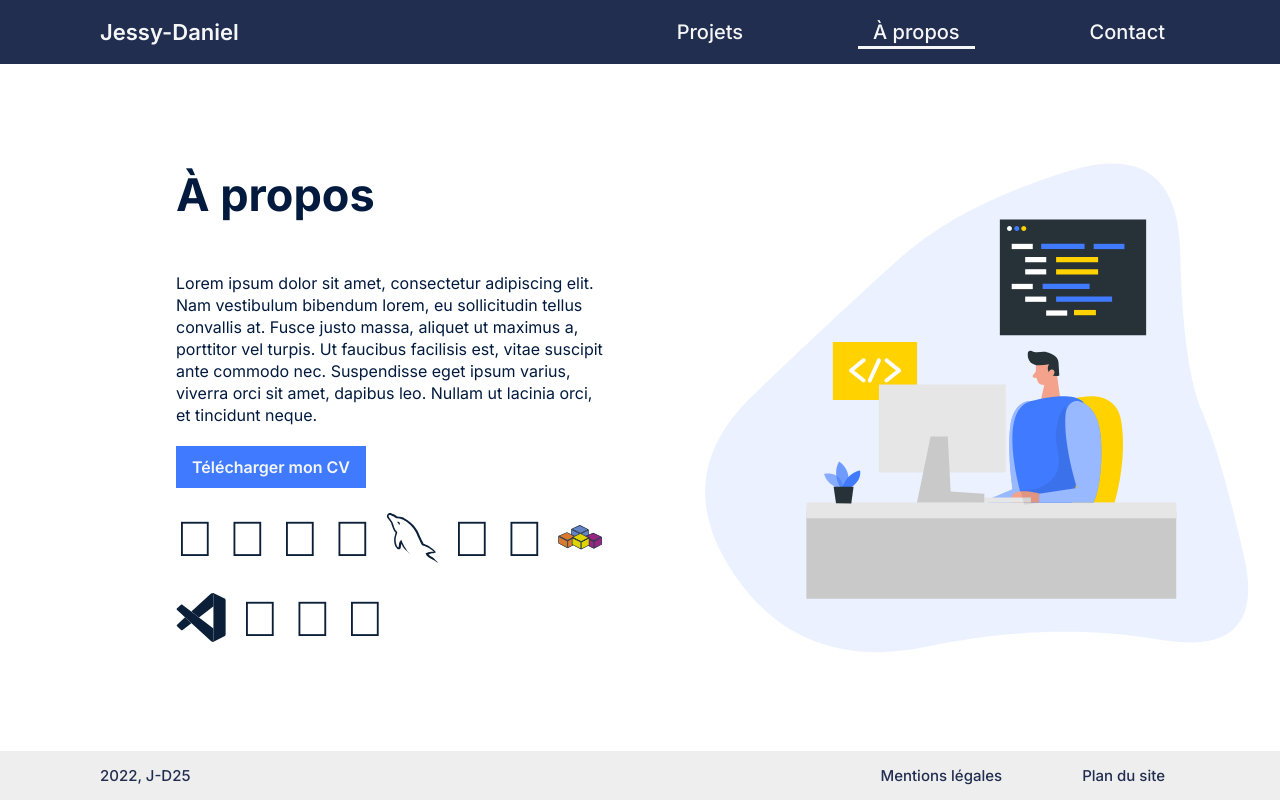
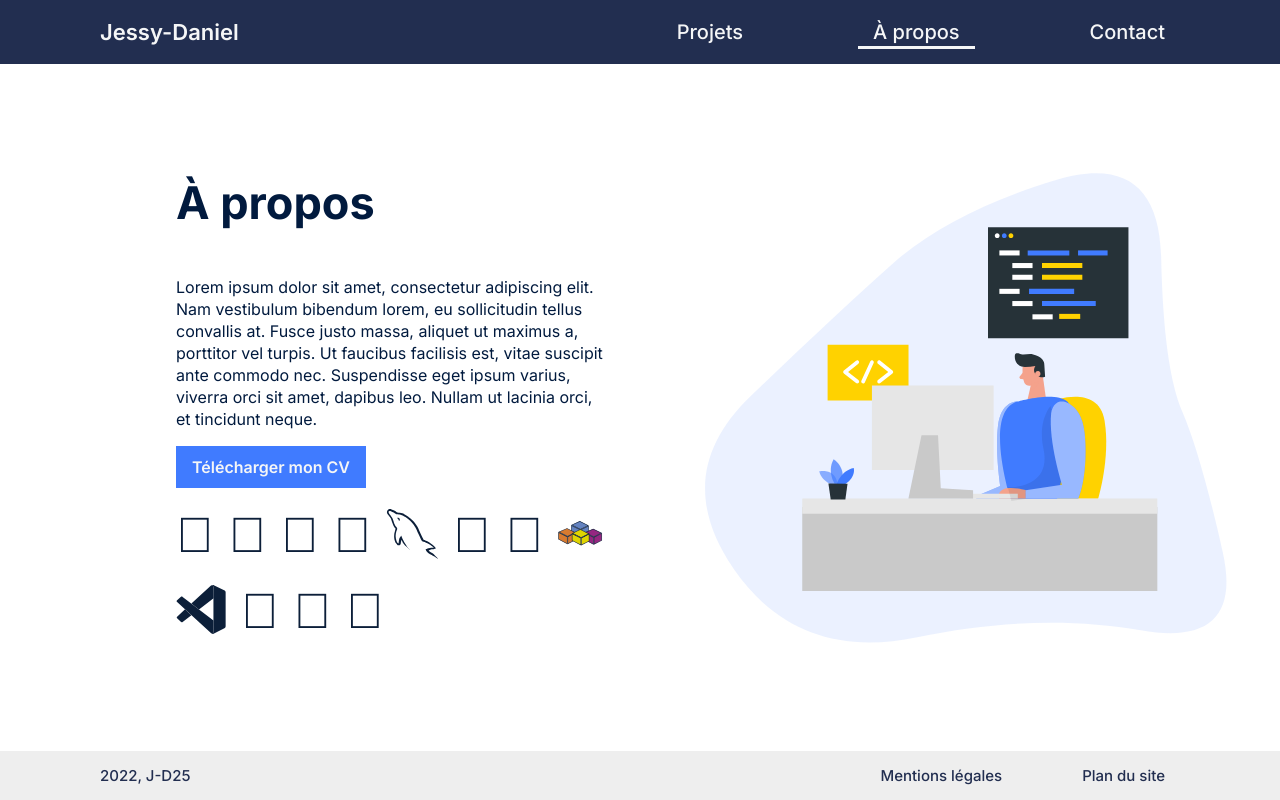
Before and after one commit to J-D25/portfolio, a React (Create React App) app: page /about in a window 1280 px wide. Built offline with nearby package versions, Linux system fonts and the light colour scheme.

Commit message:
src/components/About.js : change img width/height

```diff
--- a/src/components/About.js
+++ b/src/components/About.js
@@ -28,6 +28,6 @@ export default function About() {
         <i className="fa-brands fa-ubuntu"></i>
       </div>
     </div>
-    <img className="App-illustration" alt="Homme assis à un bureau devant un écran d'ordinateur." width="551.469" height="500" src={illustration}></img>
+    <img className="App-illustration" alt="Homme assis à un bureau devant un écran d'ordinateur." width="529.406" height="480" src={illustration}></img>
     </>);
 }
```
